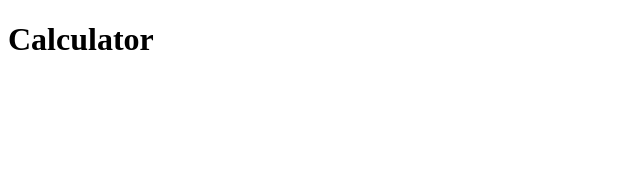
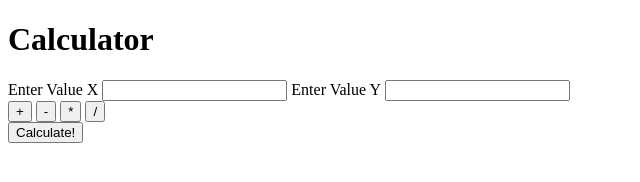
Before and after one commit to andyfehrenbach/Calculator_App, a website: page public/views/index.html in a window 1280 px wide. Shown: the whole page, without its empty margins (0-640 px from the left). Drawn offline with Linux system fonts and the light colour scheme.

Commit message:
built out DOM Elements

```diff
--- a/public/scripts/clientapp.js
+++ b/public/scripts/clientapp.js
@@ -1,3 +1,11 @@
 $(document).ready(function(){
     console.log('sscripts are working');
 });
+
+function getXAndY(){
+    event.preventDefault();
+
+    var values = {};
+
+    .$each
+}
--- /dev/null
+++ b/public/stylesheets/style.css
@@ -0,0 +1,7 @@
+label, input {
+    display: inline-block;
+}
+
+h1{
+    color: black;
+}
--- a/public/views/index.html
+++ b/public/views/index.html
@@ -2,11 +2,33 @@
 <html>
 <head>
     <title>Calculator APP</title>
+    <link  rel="stylesheet" href="/stylesheets/style.css">
     <script type="text/javascript" src="/vendors/jquery.min.js"></script>
     <script type="text/javascript" src="/scripts/clientapp.js"></script>
 </head>
 <body>
 <h1>Calculator</h1>
 
+<form class="xDigit">
+    <label for="xDigit">Enter Value X</label>
+    <input  type="number" id="xDigit" name="xDigit"/>
+    <label for="yDigit"> Enter Value Y</label>
+    <input type="number" id="yDigit" name="yDigit"/>
+</form>
+
+<div class="operations">
+    <button id="add"> + </button>
+    <button id="subtract"> - </button>
+    <button id="multiply"> * </button>
+    <button id="divide"> / </button>
+</div>
+
+<div class="result">
+    <button id="calculate">Calculate!</button>
+    <h2 id="result"></h2>
+
+</div>
+
+
 </body>
 </html>
```
